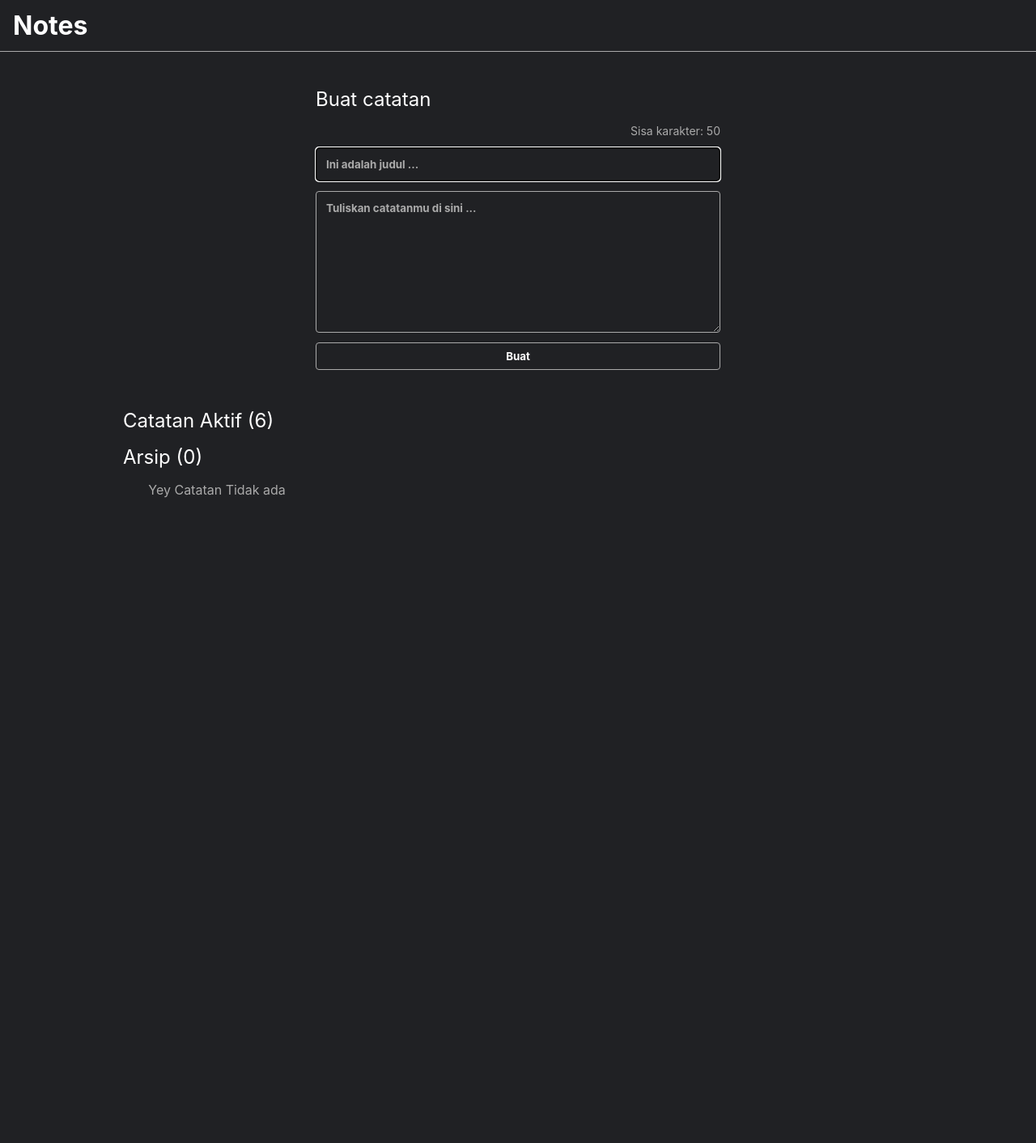
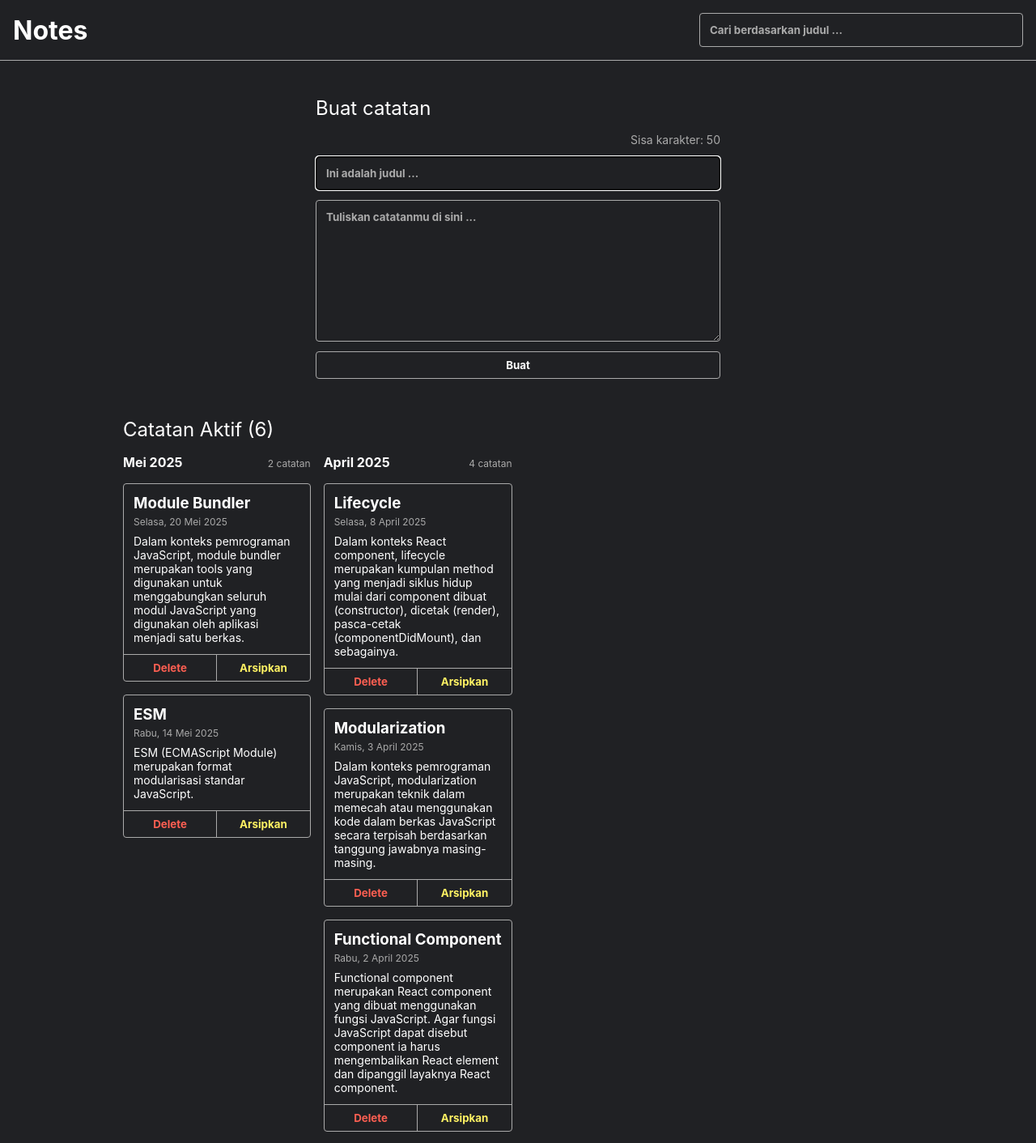
Before and after one commit to bajiff/baji-task-manager, a React (Vite) app: page / in a window 1280 px wide. Shown: the top 1412 px of the page at 81% size. Before the commit the page ends 800 px from the top, so only its background shows below. Built offline with nearby package versions, Linux system fonts and the light colour scheme.

Commit message:
Tinggal beresin input searching, dan tombol delete dan asrip agar berfungsi kembali dan lanjut di push submissionnya

```diff
--- a/src/components/App.jsx
+++ b/src/components/App.jsx
@@ -97,19 +97,28 @@ class App extends React.Component {
       <div className="note-app" data-testid="note-app">
         <div className="note-app__header" data-testid="note-app-header">
           <h1>Notes</h1>
+          {/* Beresin searching */}
+          <div className="note-search" data-testid="note-search">
+            <input placeholder="Cari berdasarkan judul ..." aria-label="Cari catatan berdasarkan judul" data-testid="note-search-input" type="text" value=""></input>
+          </div>
         </div>
         <div className="note-app__body" data-testid="note-app-body">
           <NoteInput addNote={this.onAddNoteHandler} />
           <section
             aria-labelledby="active-notes-title"
-            data-testid="active-notes-section"
-          >
+            data-testid="active-notes-section">
             <h2 id="active-notes-title">Catatan Aktif ({activeNotes.length})</h2>
+            <div className="notes-list notes-list--grouped">
+              <NotesList
+                notes={activeNotes}
+                onDelete={this.onDeleteHandler}
+                onArchive={this.onArchiveHandler}
+                dataTestId="active-notes-list"/>
+            </div>
           </section>
           <section
             aria-labelledby="archived-notes-title"
-            data-testid="archived-notes-section"
-          >
+            data-testid="archived-notes-section">
             <h2 id="archived-notes-title">Arsip ({archivedNotes.length})</h2>
             <NotesList
               notes={archivedNotes}
```
